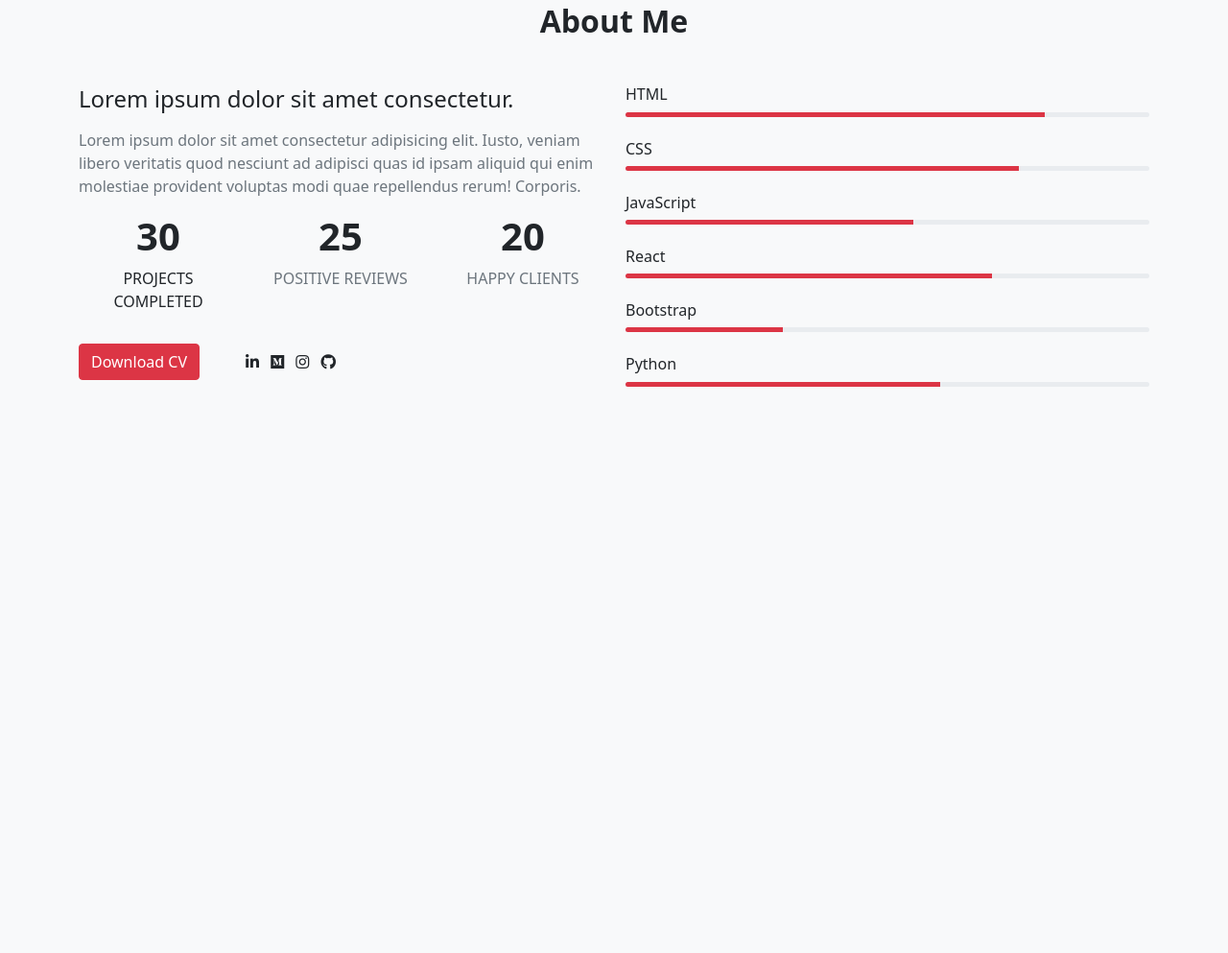
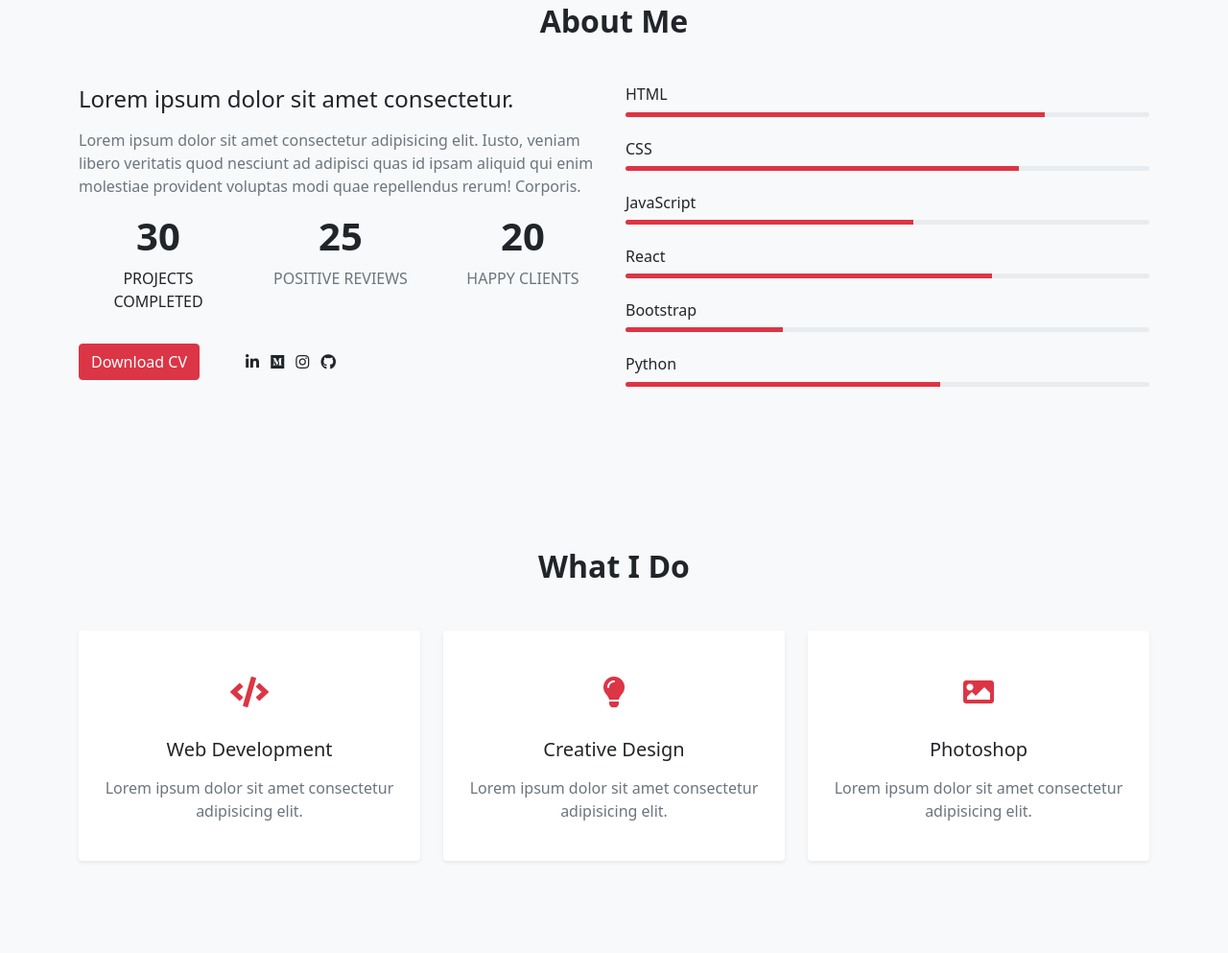
Before and after one commit to NurKevser/Nur-Kevser-s-Portfolio-Website, a plain HTML site: page index.html in a window 1280 px wide. Shown: the part 965-1958 px from the top of the page at 96% size. Before the commit the page ends 1464 px from the top, so only its background shows below. Drawn offline with nearby package versions, Linux system fonts and the light colour scheme.

Commit message:
completed service section

```diff
--- a/index.html
+++ b/index.html
@@ -165,6 +165,46 @@
     <!-- about section end -->
 
     <!-- service section start-->
+    <section class="services py-5" id="services">
+        <div class="container-lg py-4">
+            <div class="row justify-content-center">
+                <div class="col-lg-8">
+                    <div class="section-title text-center">
+                        <h2 class="fw-bold mb-5">What I Do</h2>
+                    </div>
+                </div>
+            </div>
+            <div class="row text-center">
+                <div class="col-md-6 col-lg-4 mb-4">
+                    <div class="service-item shadow-sm p-4 rounded bg-white">
+                        <div class="icon my-3 text-danger fs-2">
+                            <i class="fas fa-code"></i>
+                        </div>
+                        <h3 class="fs-5 py-2">Web Development</h3>
+                        <p class="text-muted">Lorem ipsum dolor sit amet consectetur adipisicing elit.</p>
+                    </div>
+                </div>
+                <div class="col-md-6 col-lg-4 mb-4">
+                    <div class="service-item shadow-sm p-4 rounded bg-white">
+                        <div class="icon my-3 text-danger fs-2">
+                            <i class="fas fa-lightbulb"></i>
+                        </div>
+                        <h3 class="fs-5 py-2">Creative Design</h3>
+                        <p class="text-muted">Lorem ipsum dolor sit amet consectetur adipisicing elit.</p>
+                    </div>
+                </div>
+                <div class="col-md-6 col-lg-4 mb-4">
+                    <div class="service-item shadow-sm p-4 rounded bg-white">
+                        <div class="icon my-3 text-danger fs-2">
+                            <i class="fas fa-image"></i>
+                        </div>
+                        <h3 class="fs-5 py-2">Photoshop</h3>
+                        <p class="text-muted">Lorem ipsum dolor sit amet consectetur adipisicing elit.</p>
+                    </div>
+                </div>
+            </div>
+        </div>
+    </section>
     <!-- service section end-->
 
     <script
```
Also changed, not shown: 1 other file.
